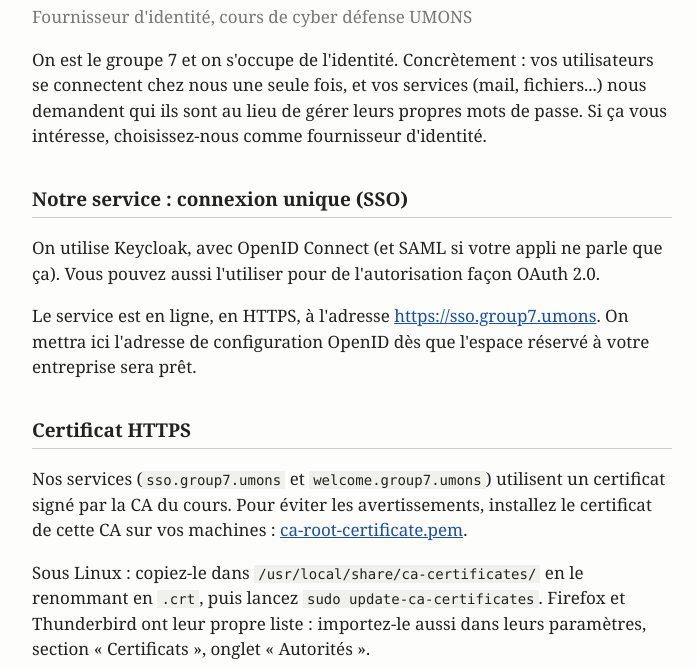
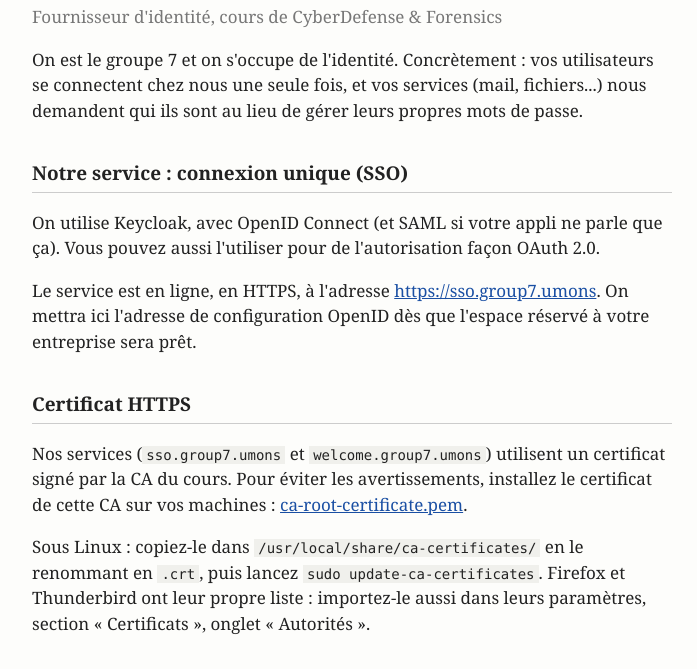
Before and after one commit to romanesog/welcome-group7, a plain HTML site: page site/index.html in a window 1280 px wide. Shown: the part 82-751 px from the top of the page, without its empty margins (288-985 px from the left). Drawn offline with Linux system fonts and the light colour scheme.

Commit message:
Update index.html

```diff
--- a/site/index.html
+++ b/site/index.html
@@ -30,13 +30,13 @@ footer { margin-top: 50px; font-size: 14px; color: #888; }
 <body>
 
 <h1>Groupe 7</h1>
-<p class="sub">Fournisseur d'identité, cours de cyber défense UMONS</p>
+<p class="sub">Fournisseur d'identité, cours de CyberDefense & Forensics</p>
 
 <p>
 On est le groupe 7 et on s'occupe de l'identité. Concrètement : vos
 utilisateurs se connectent chez nous une seule fois, et vos services (mail,
 fichiers...) nous demandent qui ils sont au lieu de gérer leurs propres mots
-de passe. Si ça vous intéresse, choisissez-nous comme fournisseur d'identité.
+de passe.
 </p>
 
 <h2>Notre service : connexion unique (SSO)</h2>
```
